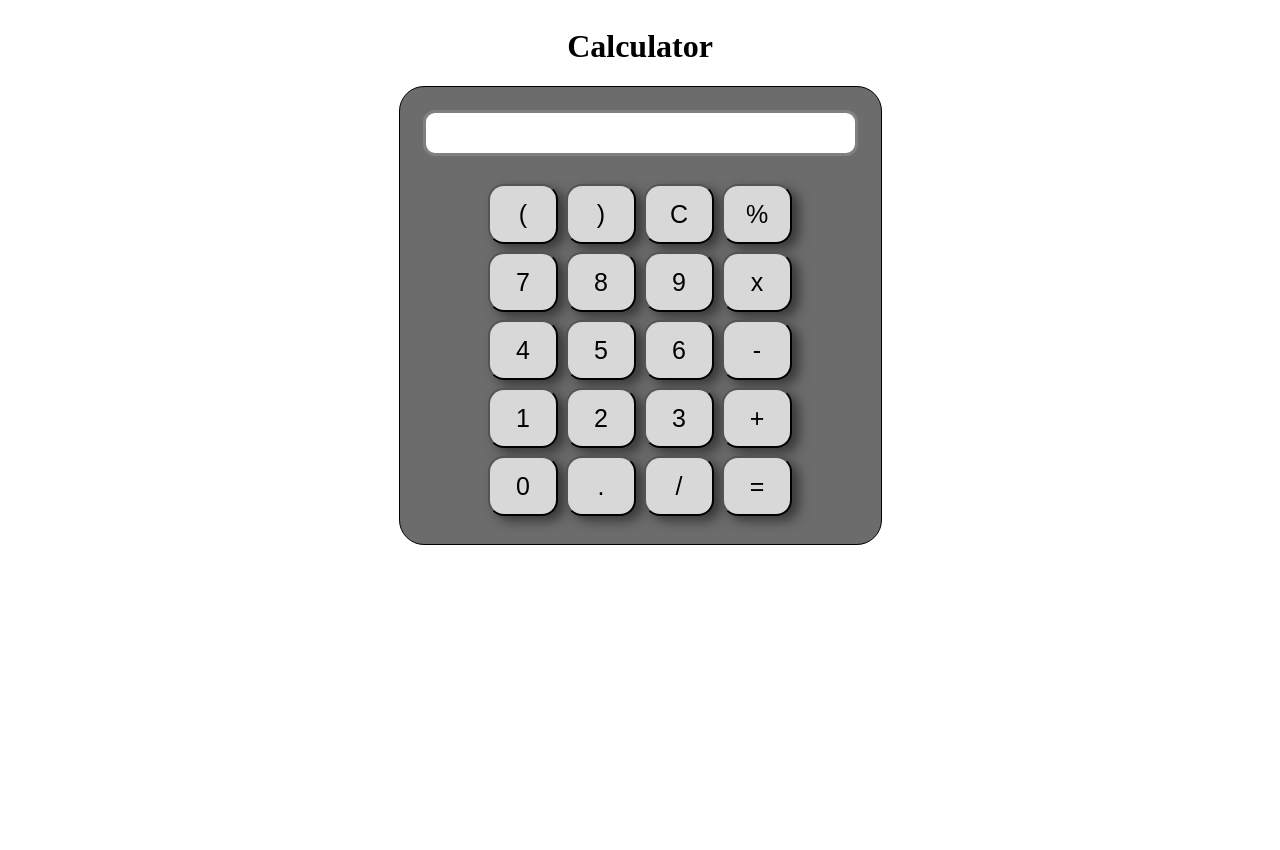
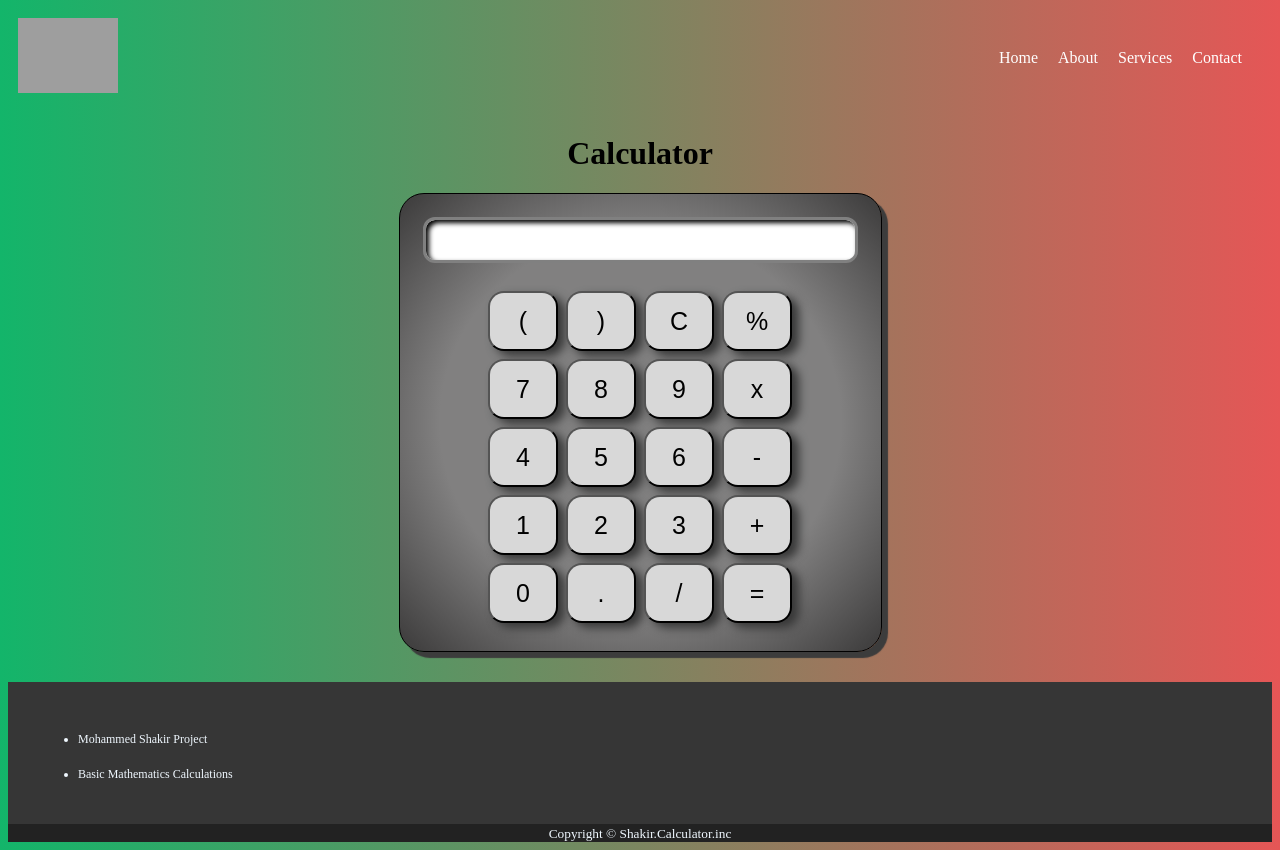
Before and after one commit to Shakirmsq/JavaScript-Calculator, a plain HTML site: page index.html in a window 1280 px wide. Before the commit the page ends 800 px from the top, so only its background shows below. Drawn offline with Linux system fonts and the light colour scheme; grey boxes are pictures that could not be loaded; a web font is replaced by a local one.

Commit message:
My new Modification to the Calculator Webpag

```diff
--- a/index.html
+++ b/index.html
@@ -1,16 +1,36 @@
 <!DOCTYPE html>
 <html lang="en">
+<!-- head is header for html document -->
+
 <head>
     <meta charset="UTF-8">
     <meta http-equiv="X-UA-Compatible" content="IE=edge">
     <meta name="viewport" content="width=device-width, initial-scale=1.0">
     <link rel="stylesheet" href="style.css">
-
+    <link rel="stylesheet" href="https://fonts.googleapis.com/css?family=Sofia&effect=neon|outline|emboss|shadow-multiple">
     <title>Calculator</title>
 </head>
+<!-- body for html document -->
+
 <body>
+
+    <header>
+        <nav>
+            <a href="#">
+                <img src="https://i.postimg.cc/G3qvjhms/calculator-Logo.jpg" alt="Logo">
+            </a>
+            <ul>
+                <li><a href="#home">Home</a></li>
+                <li><a href="#about">About</a></li>
+                <li><a href="#services">Services</a></li>
+                <li><a href="#contact">Contact</a></li>
+            </ul>
+        </nav>
+    </header>
+
+
     <div class="container">
-<h1>Calculator</h1>
+        <h1 id="title">Calculator</h1>
 
         <div class="calculator">
 
@@ -56,7 +76,21 @@
                 </tr>
             </table>
         </div>
+        <div class="div_foot">
+            <footer id="footer">
+
+                <ul id="footer-ul">
+                    <li id="footer-line01">Mohammed Shakir Project</li>
+                    <li id="footer_line02">Basic Mathematics Calculations</li>
+                </ul>
+
+            </footer>
+            <footer id="footerLast">
+                <small id="small">Copyright &copy; Shakir.Calculator.inc</small>
+            </footer>
+        </div>
     </div>
 </body>
 <script src="index.js"></script>
+
 </html>
--- a/index.js
+++ b/index.js
@@ -4,29 +4,73 @@ let screen = document.getElementById('screen');
 //Now Take all buttons:
 buttons = document.querySelectorAll('button');
 
-let screenValue ='';
-for(item of buttons){
-    item.addEventListener('click', (e)=>{
+let screenValue = '';
+for (item of buttons) {
+    item.addEventListener('click', (e) => {
         buttonText = e.target.innerText;
         console.log('Button Text is', buttonText);
 
-        if(buttonText=='x'){
-            buttonText='*';
-            screenValue +=buttonText;
-            screen.value= screenValue;
+        if (buttonText == 'x') {
+            buttonText = '*';
+            screenValue += buttonText;
+            screen.value = screenValue;
             //or we can do
             // screen.Value = buttonText;
-        }
-        else if (buttonText=='C'){
-            screenValue="";
+        } else if (buttonText == 'C') {
+            screenValue = "";
             screen.value = screenValue;
-        }
-        else if (buttonText=='='){
-            screen.value= eval(screenValue);
-        }
-        else{
+        } else if (buttonText == '=') {
+            screen.value = eval(screenValue);
+        } else {
             screenValue += buttonText;
             screen.value = screenValue;
         }
     })
 }
+
+// From here I took help oniine
+// Get all the anchor elements within the navigation
+const links = document.querySelectorAll("header nav ul li a");
+
+// Loop through all the links and add a click event listener
+links.forEach(link => {
+    link.addEventListener("click", e => {
+        // Prevent the link from navigating to the href location
+        e.preventDefault();
+
+        // Remove the "active" class from all links
+        links.forEach(link => {
+            link.classList.remove("active");
+        });
+
+        // Add the "active" class to the clicked link
+        e.target.classList.add("active");
+    });
+});
+
+// Get the logo image
+const logo = document.querySelector("header nav a img");
+
+// Add a click event listener to the logo
+logo.addEventListener("click", () => {
+    // Scroll to the top of the page
+    window.scrollTo({
+        top: 0,
+        behavior: "smooth"
+    });
+});
+
+// Get the header element
+const header = document.querySelector("header");
+
+// Add an event listener for scroll events
+window.addEventListener("scroll", () => {
+    // Get the current scroll position
+    const scrollPos = window.scrollY;
+
+    if (scrollPos > 100) {
+        header.style.backgroundColor = "#000";
+    } else {
+        header.style.backgroundColor = "transparent";
+    }
+});
--- a/style.css
+++ b/style.css
@@ -1,45 +1,158 @@
-.container{
+body {
+    background: linear-gradient(to right, rgb(19, 181, 106), rgb(229, 86, 86));
+}
+
+header {
+    background-color: #333;
+    /* Change to your desired color */
+    color: #fff;
+    /* Change to your desired text color */
+}
+
+header nav {
+    display: flex;
+    /* Use flexbox to align elements horizontally */
+    justify-content: space-between;
+    /* Align logo and navigation links to opposite sides of the container */
+    align-items: center;
+    /* Center elements vertically */
+    padding: 10px;
+    /* Add some padding */
+}
+
+header nav a {
+    text-decoration: none;
+    /* Remove underline from links */
+    color: #fff;
+    /* Change to your desired text color */
+}
+
+header nav img {
+    width: 100px;
+    /* Change to your desired logo width */
+    height: auto;
+    /* Keep aspect ratio of the image */
+}
+
+header nav ul {
+    list-style: none;
+    /* Remove bullet points */
+    margin: 0;
+    /* Remove margin */
+    padding: 0;
+    /* Remove padding */
+    display: flex;
+    /* Use flexbox to align list items horizontally */
+}
+
+header nav ul li {
+    margin-right: 20px;
+    /* Add some margin to separate list items */
+}
+
+header nav ul li a:hover {
+    color: #ff0000;
+    /* Change to your desired hover color */
+}
+
+
+/* This is mid part of webpag */
+
+
+/* Define the keyframes for the animation */
+
+@keyframes title-animation {
+    from {
+        transform: translateX(-100%);
+    }
+    to {
+        transform: translateX(0);
+    }
+}
+
+
+/* Apply the animation to the title element */
+
+#title {
+    animation: title-animation 2.7s 1s ease-in-out;
+}
+
+#title:hover {
+    animation: scale-title 0.5s ease-in-out;
+}
+
+@keyframes scale-title {
+    from {
+        transform: scale(1);
+    }
+    to {
+        transform: scale(1.5);
+    }
+}
+
+.container {
     text-align: center;
     margin-top: 28px;
 }
-table{
+
+table {
     /* not working  : margin: centre; */
+    margin: auto;
+    margin-top: 23px;
+}
 
-   margin: auto;
-   margin-top: 23px;
-}
-input{
+input {
     font-size: 33px;
     border-radius: 12px;
     border: 3px solid gray;
-
+    box-shadow: inset 3px 3px 5px 0px rgb(0, 0, 0);
 }
 
-
-button{
+button {
     border-radius: 16px;
     font-size: 25px;
     width: 70px;
     height: 60px;
     background-color: rgb(216, 216, 216);
-    box-shadow: 7px 5px 12px rgb(56, 56, 56);
+    box-shadow: 7px 5px 10px rgb(56, 56, 56);
     cursor: pointer;
-
     margin: 2px;
 }
-button:hover{
+
+button:hover {
     color: rgb(110, 110, 110);
     /* background-color: black; */
 }
-button:active{
+
+button:active {
     background-color: rgb(0, 0, 0);
-    color:rgb(255, 255, 255) ;
+    color: rgb(255, 255, 255);
 }
-.calculator{
+
+.calculator {
     display: inline-block;
-    border: 1px solid ;
+    border: 1px solid;
     border-radius: 25px;
     padding: 23px;
-    background-color: rgb(109, 108, 108);
+    /* background-color: rgb(109, 108, 108); */
+    background: radial-gradient(ellipse, rgb(129, 128, 128) 59%, rgb(59, 58, 58) 100%);
+    box-shadow: 6px 6px 1px rgb(60, 60, 60);
+}
 
+#footer {
+    font-size: 12px;
+    padding: 30px;
+    margin-top: 30px;
+    color: aliceblue;
+    text-align: left;
+    background-color: rgb(54, 54, 54);
 }
+
+footer ul li {
+    margin-top: 20px;
+}
+
+.div_foot {
+    background-color: rgb(34, 34, 34);
+    color: aliceblue;
+}
```
Lines whose indentation alone changed are shown as unchanged.
